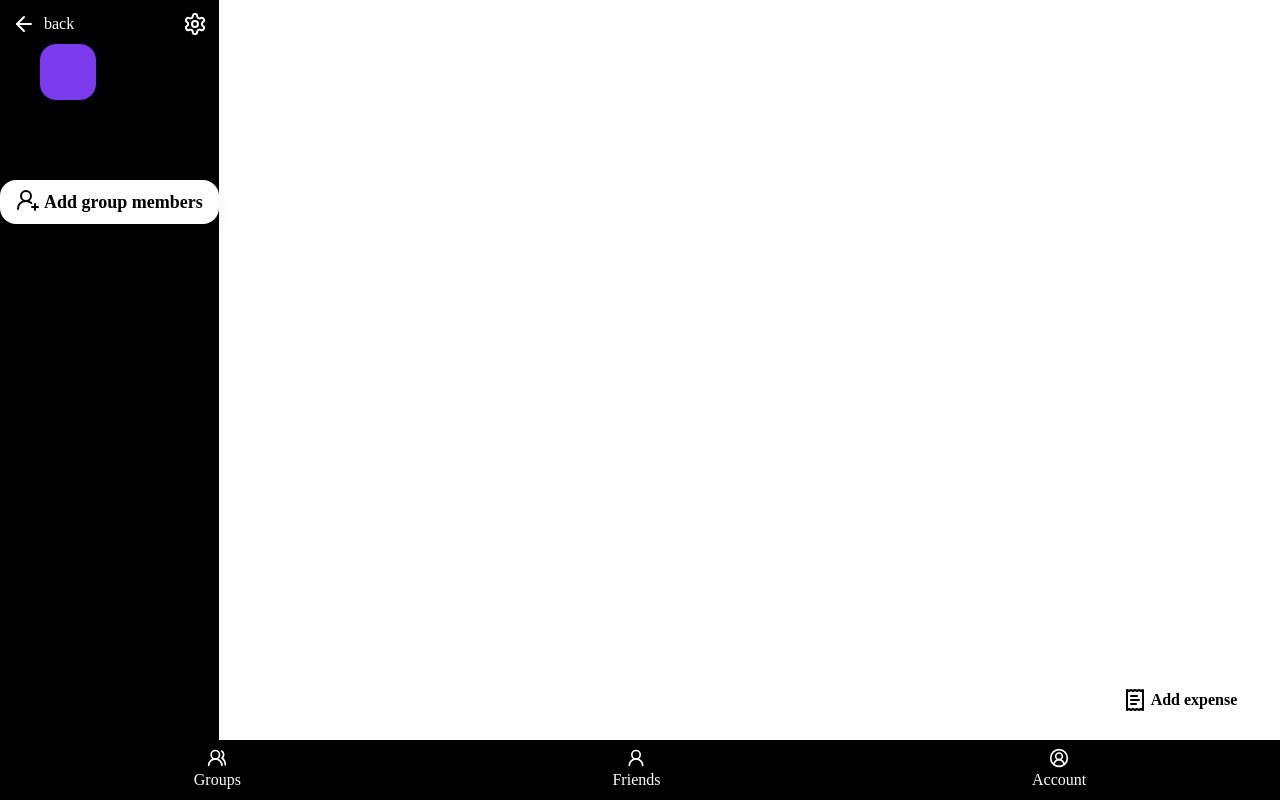
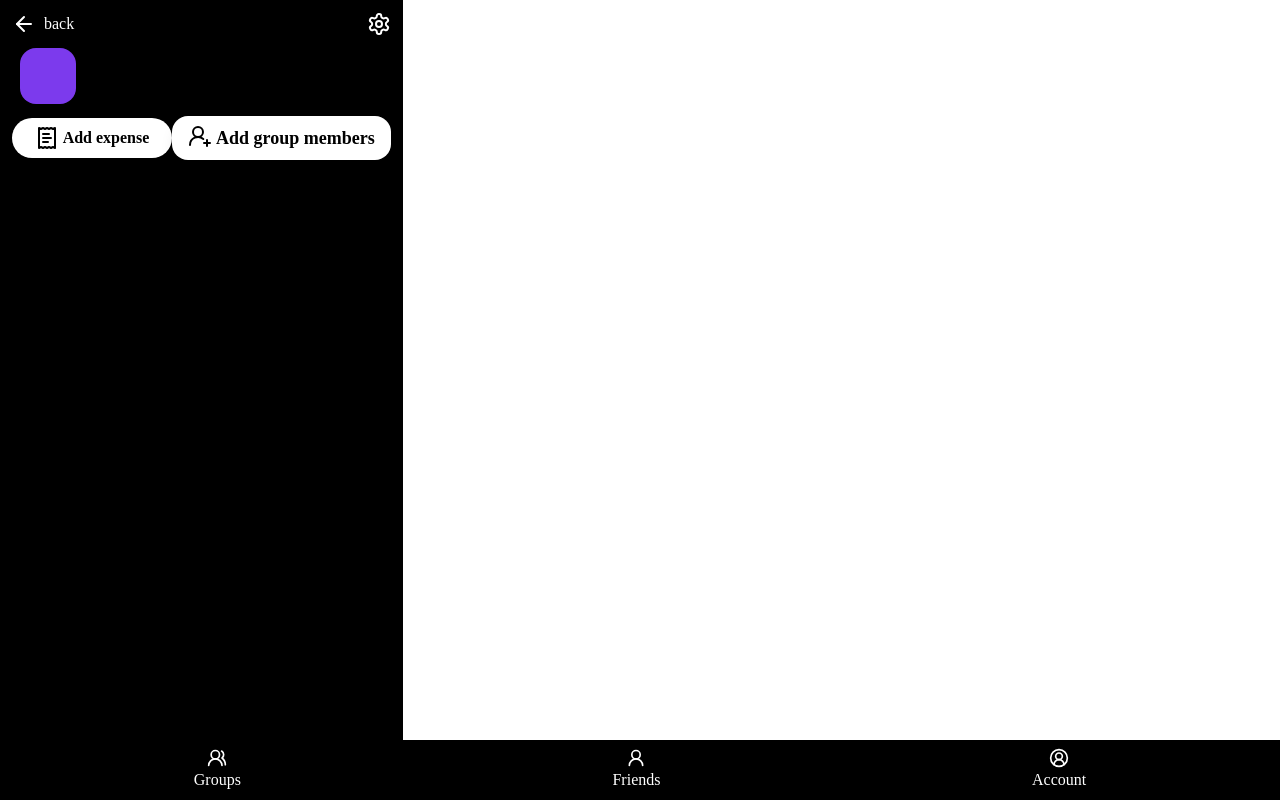
Before and after one commit to MannThakar/SplitsMoney, a React (Vite) app: page /group/1 in a window 1280 px wide. Built offline with nearby package versions, Linux system fonts and the light colour scheme; no server answers; sample sign-in values are in the browser's storage; a web font is replaced by a local one.

Commit message:
[fix]group invite and add data in groupinfo

```diff
--- a/src/component/HeroSection/groupinfo.jsx
+++ b/src/component/HeroSection/groupinfo.jsx
@@ -10,7 +10,7 @@ const GroupInfo = () => {
   const { id } = useParams();
   const [group, setGroup] = useState(null);
   const [modals, setModals] = useState(false);
-  const [expense, setExpenseList] = useState('');
+  const [expenses, setExpenses] = useState([]);
   const isActive = (path) => location.pathname === path ? 'text-highlightColor' : 'text-white';
   const groupColor = location.state?.color || '#7c3aed'; // Default color if none is passed
 
@@ -29,12 +29,12 @@ const GroupInfo = () => {
 
   const expenseList = async () => {
     try {
-      const res = await axios.get(`${import.meta.env.VITE_API}/expenses/${id}`, {
+      const res = await axios.get(`${import.meta.env.VITE_API}/expenses/?includes=user,userExpenses&group_id=${id}`, {
         headers: {
           Authorization: `Bearer ${localStorage.getItem("Token")}`,
         },
       });
-      setExpenseList(res.data);
+      setExpenses(res.data);
     } catch (error) {
       console.error("Expense List", error);
     }
@@ -46,8 +46,8 @@ const GroupInfo = () => {
   }, [id]);
 
   return (
-    <div className='h-svh bg-primaryColor'>
-      <div className="flex w-full bottom-0 justify-between px-3 pt-3">
+    <div className='h-svh bg-primaryColor flex flex-col'>
+      <div className="flex w-full justify-between px-3 pt-3">
         <button className='flex items-center flex-row-reverse gap-2' onClick={() => navigate(-1)}>
           <h2 className='text-white text-base font-satoshi'>back</h2>
           <ArrowLeft className='text-white' />
@@ -57,35 +57,59 @@ const GroupInfo = () => {
         </Link>
       </div>
 
+      <div className="relative pl-5 pt-3 flex items-center">
         <div
-        className="w-14 h-14 absolute top-11 left-10 rounded-2xl"
+          className="w-14 h-14 rounded-2xl mr-4"
           style={{ backgroundColor: groupColor }}
         ></div>
-
-      <div className="relative top-16">
-        <div className="absolute left-10">
+        <div>
           <h1 className="font-satoshi text-lg text-white">{group?.name}</h1>
           <h2 className="font-satoshi text-sm text-white">{group?.description}</h2>
         </div>
       </div>
 
-      <div className="absolute right-5 bottom-20 flex flex-row">
-        <div className='flex flex-col'>
+      <div className="flex justify-between items-center px-3 my-3">
         <Link to={`/group/${id}/addexpense`}>
           <button className='text-black w-40 hover:border-4 hover:border-textColor font-satoshi bg-buttonColor font-bold gap-1 py-2 flex justify-center items-center rounded-full'>
             <ReceiptText className='text-black' />Add expense
           </button>
         </Link>
-        </div>
-      </div>
 
-      <a className="relative top-36 gap-4 flex items-center justify-center" onClick={() => setModals(true)}>
-        <button className="flex gap-1 bg-white hover:border-4 hover:border-textColor backdrop-blur-sm rounded-2xl py-2 shadow-lg px-4">
+        <button className="flex gap-1 bg-white hover:border-4 hover:border-textColor backdrop-blur-sm rounded-2xl py-2 shadow-lg px-4" onClick={() => setModals(true)}>
           <UserRoundPlus className='text-black' />
           <h3 className="font-satoshi text-lg flex items-center font-bold bg-white text-black">Add group members</h3>
         </button>
-      </a>
-      <h2 className='text-white'>{expense}</h2>
+      </div>
+
+      <div className="flex-1 overflow-y-auto px-3 py-4">
+        {expenses.map((expense) => {
+          const date = new Date(expense.date);
+          const month = date.toLocaleString('default', { month: 'short' });
+          const year = date.getFullYear();
+          const day = date.getDate();
+
+          return (
+            <div key={expense.id} className="my-4 p-4 bg-white rounded-lg shadow-lg">
+              <div className="flex justify-between items-center mb-2">
+                <div>
+                  <span className="font-bold text-lg">{month} {year}</span>
+                </div>
+                <div className="bg-gray-200 p-2 rounded-lg">
+                  <span className="text-sm">{expense.description}</span>
+                </div>
+              </div>
+              <div className="flex justify-between items-center">
+                <span className="text-sm text-gray-500">{month} {day}</span>
+                <div className="bg-gray-100 p-2 rounded-lg">
+                  <span className="text-sm">You paid</span>
+                  <span className="font-bold text-lg ml-2">₹{expense.amount}</span>
+                </div>
+              </div>
+            </div>
+          );
+        })}
+      </div>
+
       <div className="flex justify-around w-full fixed bottom-0 bg-primaryColor p-2">
         <button className="flex flex-col justify-center items-center" onClick={() => navigate("/")}>
           <UsersRound className={`size-5 ${isActive('/')}`} />
--- a/src/component/pages/invitemember.jsx
+++ b/src/component/pages/invitemember.jsx
@@ -1,9 +1,10 @@
-/* eslint-disable no-undef */
+ /* eslint-disable no-undef */
 
 // import axios from 'axios';
 import { useEffect } from 'react';
 import { useParams } from 'react-router-dom';
 import { useNavigate } from 'react-router-dom';
+import axios from 'axios';
 const GroupInvite = () => {
     const { token } = useParams()
     const navigate = useNavigate();
@@ -16,29 +17,31 @@ const GroupInvite = () => {
 
     async function checkInvitation() {
         try {
-            const response = await fetch(`${import.meta.env.VITE_API}/invite-group/?token=${token}`, {
-                method: 'POST',
-                headers: {
-                    'Content-Type': 'application/json',
-                    'X-Requested-With': 'XMLHttpRequest'
-                },
-                body: JSON.stringify({ token: token })
-            });
+            const response = await axios.post(
+                `${import.meta.env.VITE_API}/invite-group/?token=${token}`,
+                { token: token },
+                {
+                    headers: {
+                        'Content-Type': 'application/json',
+                        'X-Requested-With': 'XMLHttpRequest'
+                    }
+                }
+            );
 
-            const responseData = await response.json(); // Assuming the response is JSON
 
             if (response.status === 400) {
                 localStorage.setItem('member-token', token)
                 navigate('/signup');
             } else if (response.status === 200) {
-                console.log('Invitation sent successfully');
+                console.log(response)
+                /* console.log('Invitation sent successfully'); */
             } else {
                 console.log('Error while sending invitation');
             }
 
-            console.log('Response:', responseData);
+
         } catch (error) {
-            console.error('Error:', error);
+            /* console.error('Error:', error); */
         }
     }
 
```
Lines whose indentation alone changed are shown as unchanged.
